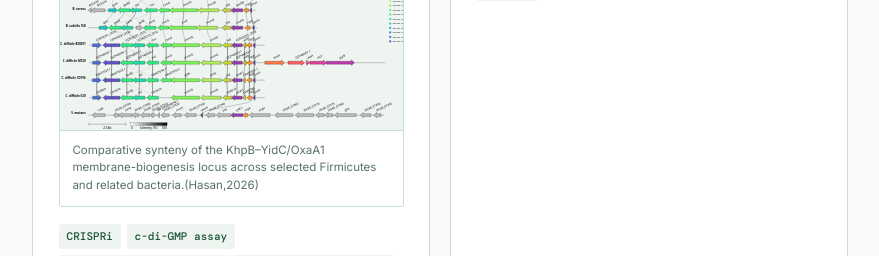
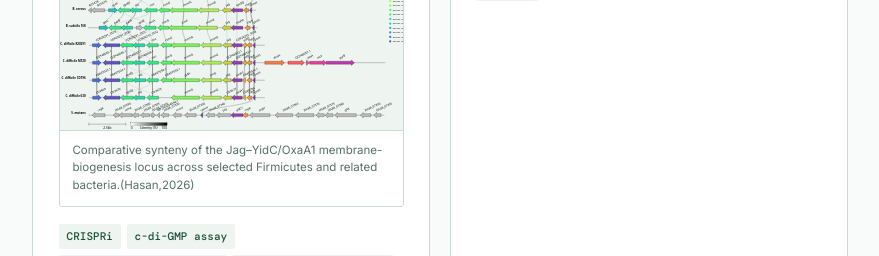
Before and after one commit to Hasan-Micro/Hasan-Micro.github.io, a plain HTML site: page index.html in a window 1280 px wide. Shown: the part 1340-1596 px from the top of the page, without its empty margins (200-1079 px from the left). Drawn offline with nearby package versions, Linux system fonts and the light colour scheme.

Commit message:
Update index.html

```diff
--- a/index.html
+++ b/index.html
@@ -531,7 +531,7 @@
         <figure class="project-figure">
           <img src="assets/images/clinker-2.svg" alt="Comparative synteny of the KhpB–YidC/OxaA1 locus across selected Firmicutes">
           <figcaption>
-            Comparative synteny of the KhpB–YidC/OxaA1 membrane-biogenesis locus across selected Firmicutes and related bacteria.(Hasan,2026)
+            Comparative synteny of the Jag–YidC/OxaA1 membrane-biogenesis locus across selected Firmicutes and related bacteria.(Hasan,2026)
           </figcaption>
         </figure>
         <div class="project-methods">
```
